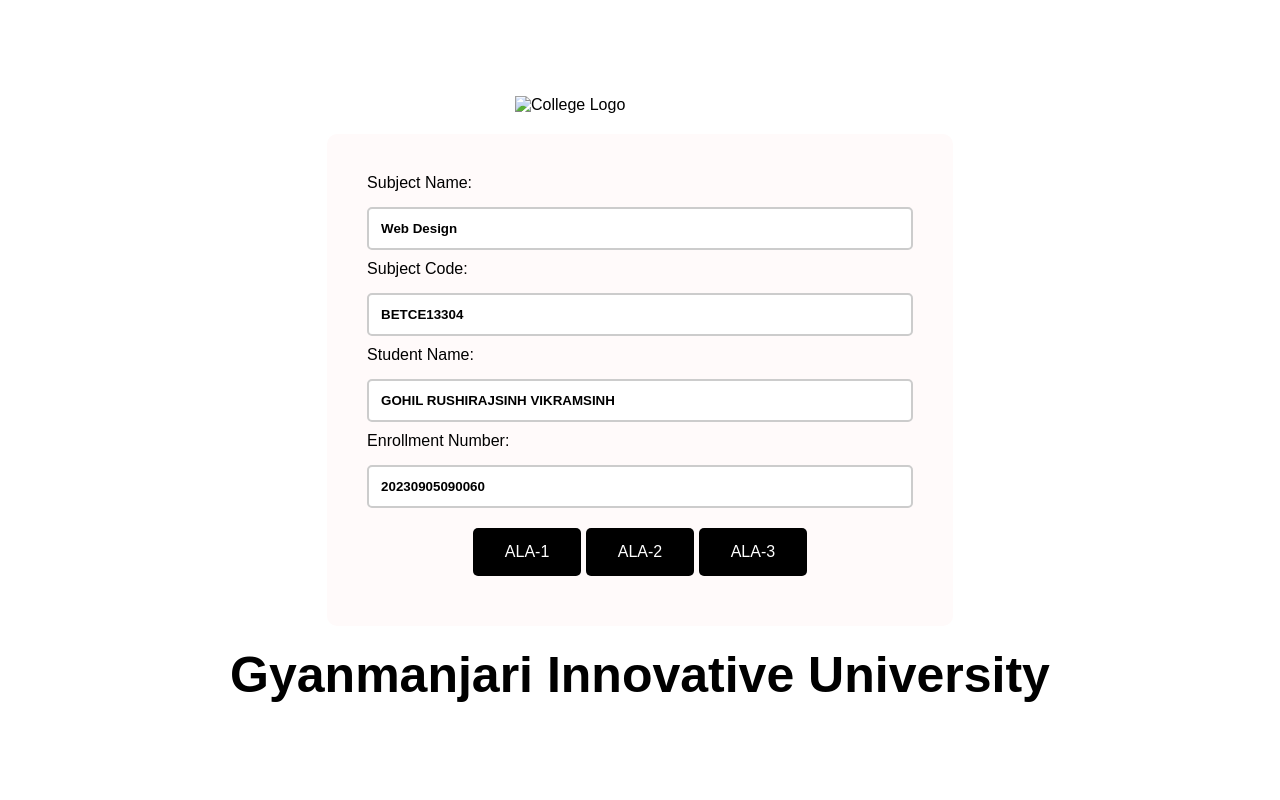
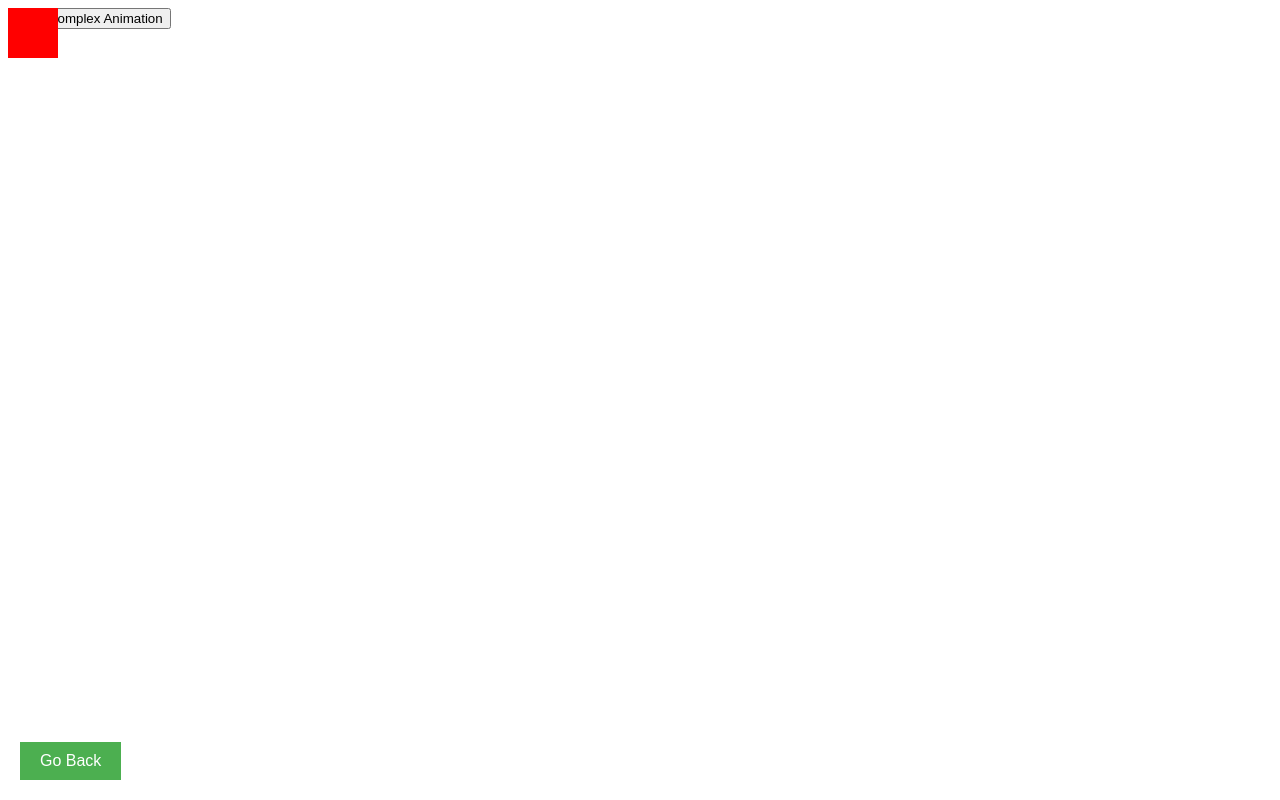
Before and after one commit to Rushiraj81/WDALA2, a plain HTML site: page index.html in a window 1280 px wide. Drawn offline with Linux system fonts and the light colour scheme.

Commit message:
Update index.html

```diff
--- a/index.html
+++ b/index.html
@@ -1,112 +1,81 @@
 <!DOCTYPE html>
-<html>
+<html lang="en">
 <head>
-<style>
-  body {
-    background-image: url('bg.jpg');
-    background-size: cover;
-    display: flex;
-    flex-direction: column;
-    justify-content: center;
-    align-items: center;
-    height: 100vh;
-    margin: 0;
-    font-family: Arial, sans-serif;
-  }
-  .logo-container {
-    display: flex;
-    justify-content: center;
-    align-items: center;
-    margin-bottom: 20px;
-  }
+  <meta charset="UTF-8">
+  <meta name="viewport" content="width=device-width, initial-scale=1.0">
+  <title>Complex JavaScript Animation</title>
+  <style>
+    #animate {
+      width: 50px;
+      height: 50px;
+      background-color: red;
+      position: absolute;
+      opacity: 1;
+    }
 
-  .logo-container img {
-    width: 250px;
-    height: auto;
-  }
-
-  .container {
-    background-color: snow;
-    padding: 40px;
-    border-radius: 10px;
-    text-align: center;
-
-  }
-
-  input[type="text"],
-  input[type="number"] {
-    width: 100%;
-    padding: 12px;
-    margin: 10px 0;
-    border: 2px solid #ccc;
-
-    font-weight: bold;
-    border-radius: 5px;
-    box-sizing: border-box;
-  }
-
-
-  button, a {
-    background-color: black;
-    border: none;
-    color: white;
-    padding: 15px 32px;
-    text-align: center;
-    text-decoration: none;
-    display: inline-block;
-    font-size: 16px;
-    margin: 10px 0;
-    border-radius: 5px;
-    cursor: pointer;
-  }
-
-   .college-name {
-    font-size: 50px;
-    font-weight: bold;
-    color:black ;
-    text-align: center;
-    margin-top: 20px;
-  }
-  .container label {
-            ;
-            display: block;
-            margin-bottom: 5px;
-            width: 40%;
-            text-align: left;
-
-        }
-
-</style>
+  </style>
 </head>
 <body>
 
-  <div class="logo-container">
-    <img src="gmiu.png" alt="College Logo">
-  </div>
+<div id="animate"></div>
 
-  <div class="container">
+<button onclick="startComplexAnimation()">Start Complex Animation</button>
+
+<script>
+
+  function startComplexAnimation() {
+    var elem = document.getElementById("animate");
+    var posX = 0;
+    var posY = 0;
+    var angle = 0;
+    var scale = 1;
+    var opacity = 1;
+    var id = setInterval(frame, 10);
+
+    function frame() {
+      if (posX >= 300 || posY >= 300) {
+        clearInterval(id);
+      } else {
+        posX++;  // Move right
+        posY++;  // Move down
+        angle += 2;  // Rotate
+        scale += 0.005;  // Slightly increase size
+        opacity -= 0.002;  // Fade out
 
 
-      <label for="subjectName">Subject Name:</label>
-      <input type="text" id="subjectName" value="Web Design" readonly>
+        elem.style.left = posX + 'px';
+        elem.style.top = posY + 'px';
+        elem.style.transform = `rotate(${angle}deg) scale(${scale})`;
+        elem.style.opacity = opacity;
 
-      <label for="subjectCode">Subject Code:</label>
-      <input type="text" id="subjectCode" value="BETCE13304" readonly>
 
-      <label for="studentName">Student Name:</label>
-      <input type="text" id="studentName" value="GOHIL RUSHIRAJSINH VIKRAMSINH" readonly>
+        var colorValue = posX % 255;  // Change based on position
+        elem.style.backgroundColor = `rgb(${colorValue}, 100, 150)`;
+      }
+    }
+  }
+</script>
+<script>
+  function goBack() {
+      window.history.back();
+  }
+</script>
 
-      <label for="enNo">Enrollment Number:</label>
-      <input type="text" id="enNo" value="20230905090060" readonly>
+<style>
+  #backBtn {
+      position: fixed;
+      bottom: 20px;
+      left: 20px;
+      padding: 10px 20px;
+      background-color: #4CAF50;
+      color: white;
+      border: none;
+      cursor: pointer;
+      font-size: 16px;
+  }
+</style>
+<button onclick="goBack()" id="backBtn">Go Back</button>
 
-    <a href="ala1.html">ALA-1</a>
-    <a href="ala2.html">ALA-2</a>
-    <a href="ala3.html">ALA-3</a>
-  </div>
-
-  <div class="college-name">
-    Gyanmanjari Innovative University
-  </div>
 
 </body>
 </html>
```
